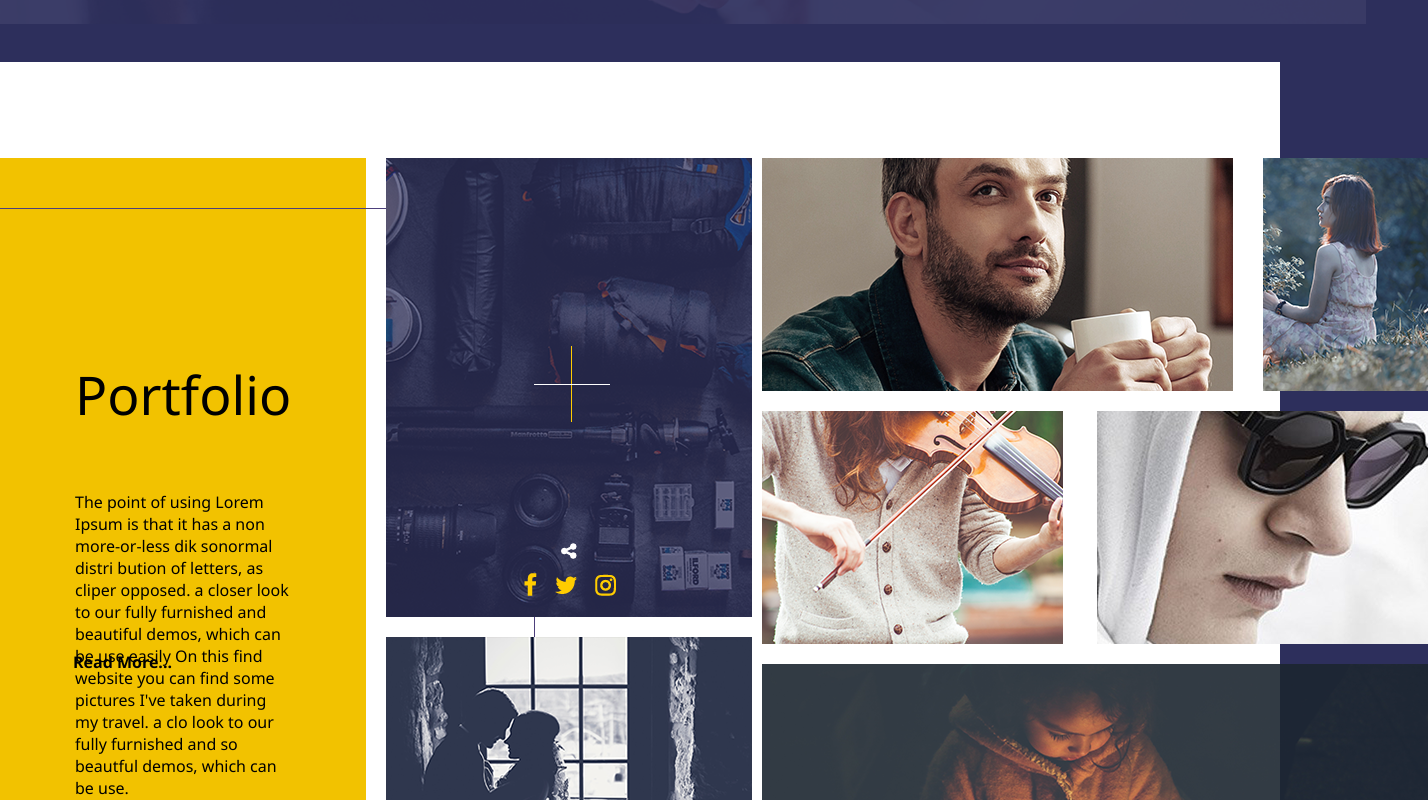
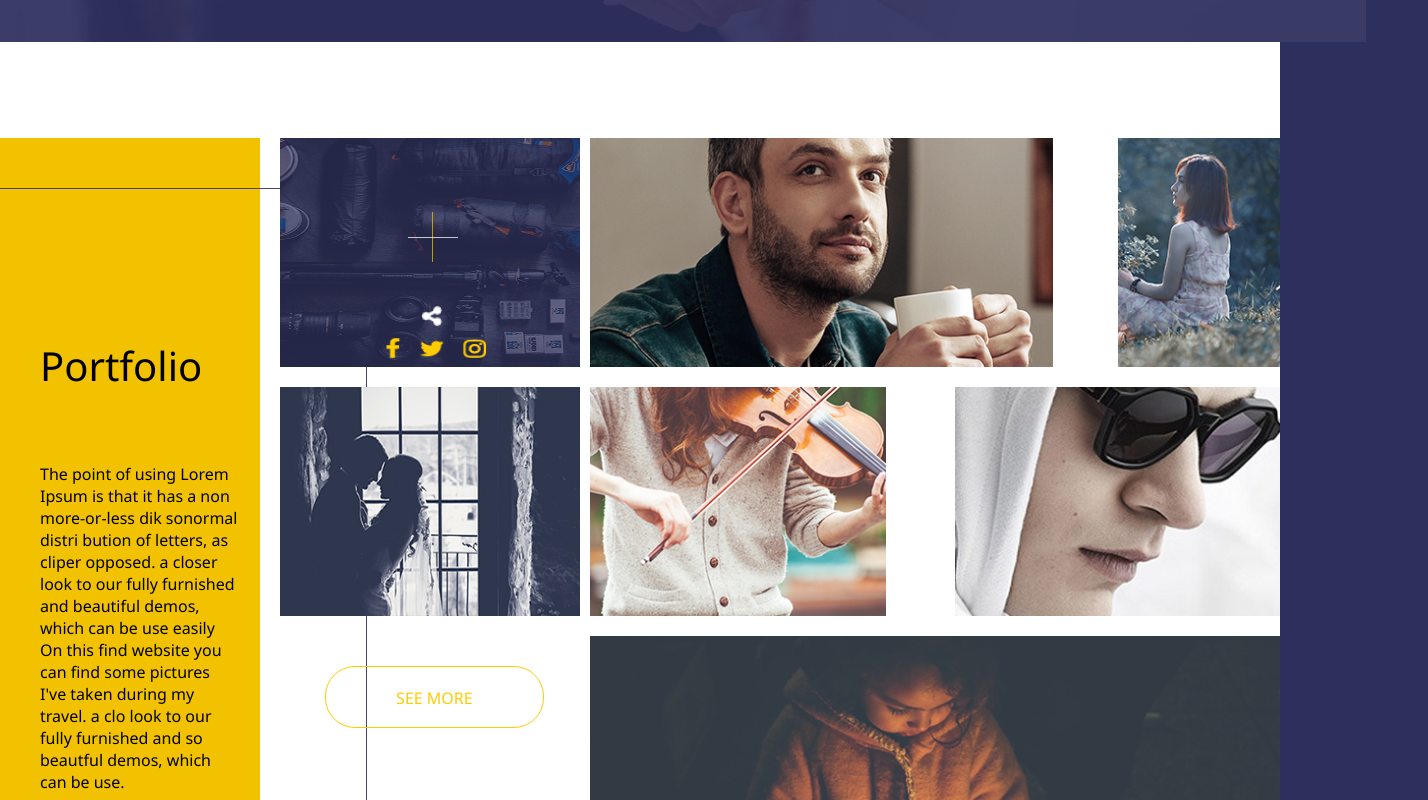
Before and after one commit to gungstar1986/photography-portfolio, a plain HTML site: page index.html in a window 1280 px wide. Shown: the part 2000-2800 px from the top of the page, 1428 px wide, since content can reach past the window. Drawn offline with Linux system fonts and the light colour scheme.

Commit message:
1366*768px responsive added

```diff
--- a/index.html
+++ b/index.html
@@ -6,6 +6,7 @@
     <meta http-equiv="X-UA-Compatible" content="ie=edge" />
     <title>Photography portfolio</title>
     <link rel="stylesheet" href="style/style.css" />
+    <link rel="stylesheet" href="style/media.css">
   </head>
   <body>
     <!-- HEADER  -->
@@ -300,6 +301,7 @@
     <!-- ALL WRIGTS  -->
     <div class="all-wrights-content">All Rights @ 2019 By Kukhtin Denis</div>
     <!-- ALL WRIGTS  -->
+
     <script src="script/script.js"></script>
   </body>
 </html>
--- a/style/media.css
+++ b/style/media.css
@@ -1,10 +1,81 @@
 
-@media screen and (max-width: 1366px) {
+@media screen and (max-width: 1367px) {
     .main-site-container {
         padding-left: 100px;
         padding-bottom: 100px;
     }
     .happy-clients-container {
-        min-height: 255px;
+        min-height: 253px;
+    }
+    .about-myself-text-2 {
+        width: 90%;
+    }
+    .portfolio-text-4 {
+        left: -168px;
+    }
+    .portfolio-text-3 {
+        top: 570px;
+        left: 273px;
+    }
+    .portfolio-text-2 {
+        margin-top: -515px;
+    }
+    .portfolio-text-1 {
+        font-size: 30pt;
+        height: 640px;
+    }
+    .portfolio-text-block {
+        padding-left: 40px;
+        padding-right: 20px;
+    }
+    .photos-rows img {
+        height: 229px;
+    }
+    .blog-text-top-2 {
+        margin: 0px 35px 66px;
+    }
+    .block-text-1 {
+        margin: 15px 54px;
+        font-size: 19pt;
+    }
+    .block-text-2 {
+        margin: 20px 53px;
+    }
+    .block-text-3 {
+        margin: 22px 49px;
+    }
+    .photos-button {
+        margin: 30px 0 0 45px;
+    }
+    .photos-column-block img {
+        height: 229px;
+        width: 300px
+    }
+    .share img {
+        width: 20px;
+        height: 20px;
+    }
+    .share {
+        top: 168px;
+        left: 142px;
+    }
+    .social img {
+        height: 20px;
+        width: 100px;
+    }
+    .social {
+        top: 200px;
+        left: 106px;
+    }
+    .plus img {
+        height: 50px;
+        width: 50px;
+    }
+    .plus {
+        left: 128px;
+        top: 74px;
+    }
+    .blog-text-top-1 {
+        margin: -10px 0 45px 0;
     }
 }
```
